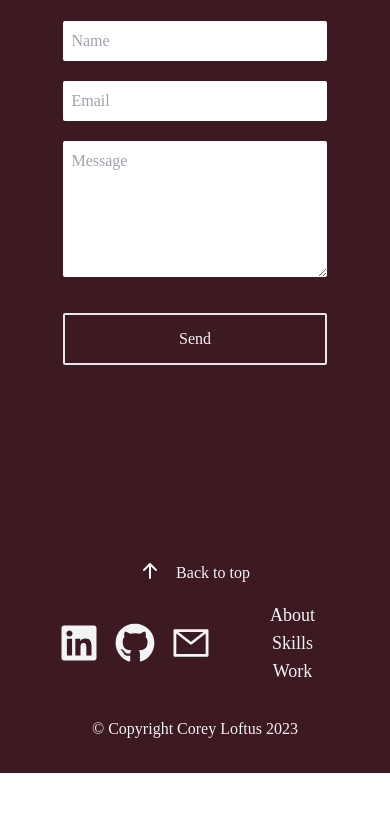
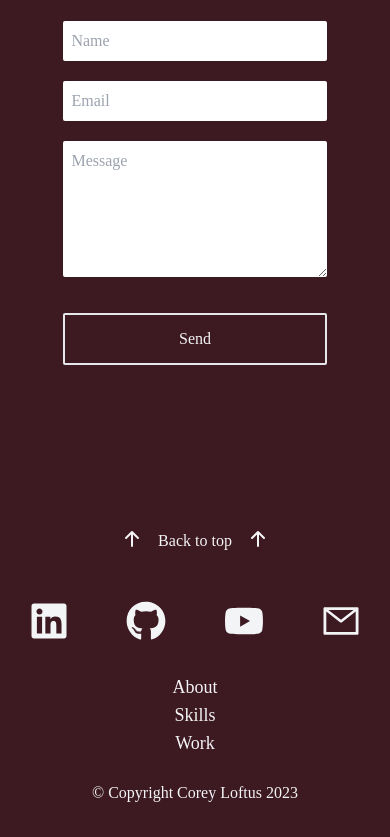
Before and after one commit to coreyloftus/personal-portfolio, a React (Create React App) app: page / in a window 390 px wide. Shown: the part 5670-6507 px from the top of the page. Before the commit the page ends 6443 px from the top, so only its background shows below. Built offline with nearby package versions, Linux system fonts and the light colour scheme.

Commit message:
Footer + Nav -> Add Youtube link | Footer -> change link hover color to red

```diff
--- a/src/components/Footer.jsx
+++ b/src/components/Footer.jsx
@@ -1,35 +1,38 @@
 import React from "react"
 import { Link } from "react-scroll"
 import { AiOutlineMail } from "react-icons/ai"
-import { FaLinkedin, FaGithub } from "react-icons/fa"
+import { FaLinkedin, FaGithub, FaYoutube } from "react-icons/fa"
 import { HiArrowUp } from "react-icons/hi"
 
 const Footer = () => {
   return (
     <div
       name="footer"
-      className="text-center w-full h-[10%]] dark:text-gray-100 justify-center items-center py-8"
+      className="text-center w-full h-[10%]] dark:text-gray-100 justify-center items-center pb-8"
     >
       <Link
         to="top"
         smooth={true}
         className="cursor-pointer hover:text-gray-400"
       >
-        <div className="flex justify-center group">
-          <span className="group-hover:-translate-y-2 duration-500">
+        <div className="flex justify-center group pb-10">
+          <span className="group-hover:-translate-y-2 duration-500 dark:group-hover:text-red-500">
             <HiArrowUp size={20} />
           </span>
-          <p className="pl-4">Back to top</p>
+          <p className="px-4 dark:group-hover:text-red-500">Back to top</p>
+          <span className="group-hover:-translate-y-2 duration-500 dark:group-hover:text-red-500">
+            <HiArrowUp size={20} />
+          </span>
         </div>
       </Link>
-      <div className="flex p-4 justify-evenly">
-        <div className="grid grid-cols-3 place-items-center gap-4 md:gap-10">
+      <div className="md:flex p-2 md:justify-evenly">
+        <div className="grid grid-cols-4 place-items-center gap-4 md:gap-8">
           <a
             href="https://www.linkedin.com/in/corey-loftus/"
             target="_blank"
             rel="noreferrer"
           >
-            <span className="hover:text-gray-400">
+            <span className="hover:text-gray-400 dark:hover:text-red-500">
               <FaLinkedin size={40} />
             </span>
           </a>
@@ -38,36 +41,45 @@ const Footer = () => {
             target="_blank"
             rel="noreferrer"
           >
-            <span className="hover:text-gray-400">
+            <span className="hover:text-gray-400 dark:hover:text-red-500">
               <FaGithub size={40} />
             </span>
           </a>
+          <a
+            href="https://www.youtube.com/channel/UCZnh34FiIcv3fPBicYBdpTQ"
+            target="_blank"
+            rel="noreferrer"
+          >
+            <span className="hover:text-gray-400 dark:hover:text-red-500">
+              <FaYoutube size={40} />
+            </span>
+          </a>
           <a href="mailto:coreyloftus@gmail.com">
-            <span className="hover:text-gray-400">
+            <span className="hover:text-gray-400 dark:hover:text-red-500">
               <AiOutlineMail size={40} />
             </span>
           </a>
         </div>
-        <div>
+        <div className="pt-8 md:pt-0">
           <ul className="text-lg">
             <Link
               to="about"
               smooth={true}
-              className="cursor-pointer hover:text-gray-400"
+              className="cursor-pointer hover:text-gray-400 dark:hover:text-red-500"
             >
               <li>About</li>
             </Link>
             <Link
               to="skills"
               smooth={true}
-              className="cursor-pointer hover:text-gray-400"
+              className="cursor-pointer hover:text-gray-400 dark:hover:text-red-500"
             >
               <li>Skills</li>
             </Link>
             <Link
               to="work"
               smooth={true}
-              className="cursor-pointer hover:text-gray-400"
+              className="cursor-pointer hover:text-gray-400 dark:hover:text-red-500"
             >
               <li>Work</li>
             </Link>
--- a/src/components/Navbar.jsx
+++ b/src/components/Navbar.jsx
@@ -1,6 +1,6 @@
 import React, { useState } from "react"
 import Logo from "../Assets/images/icons8-cardinal-64.png"
-import { FaBars, FaTimes, FaGithub, FaLinkedin } from "react-icons/fa"
+import { FaBars, FaTimes, FaGithub, FaLinkedin, FaYoutube } from "react-icons/fa"
 import { HiOutlineMail } from "react-icons/hi"
 import { BsFillPersonLinesFill } from "react-icons/bs"
 import resume from "../Assets/files/Corey Loftus - Software Engineer.pdf"
@@ -139,6 +139,17 @@ const Navbar = () => {
               <span>Github</span>
             </a>
           </li>
+          <li className="w-[160px] h-[60px] flex justify-between items-center rounded-sm translate-x-[100px] hover:translate-x-[0px] duration-300 bg-[#ff0000]">
+            <a
+              className="flex justify-between items-center w-full"
+              href="https://www.youtube.com/channel/UCZnh34FiIcv3fPBicYBdpTQ"
+              target="_blank"
+              rel="noreferrer"
+            >
+              <FaYoutube size={30} />
+              <span>YouTube</span>
+            </a>
+          </li>
 
           <li className="w-[160px] h-[60px] flex justify-between items-center rounded-sm translate-x-[100px] hover:translate-x-[0px] duration-300 bg-[#6fc2e0]">
             <a
```
